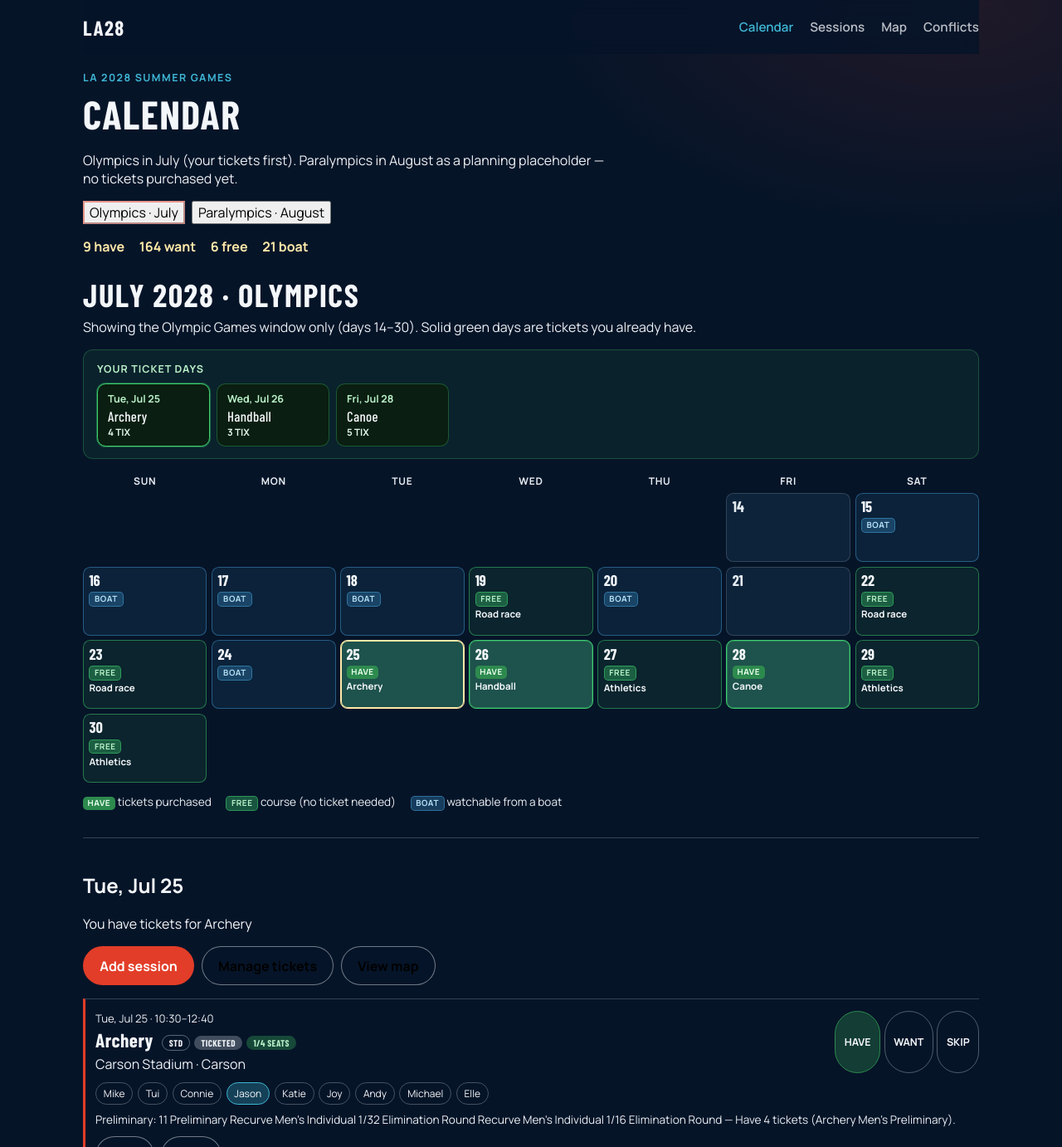
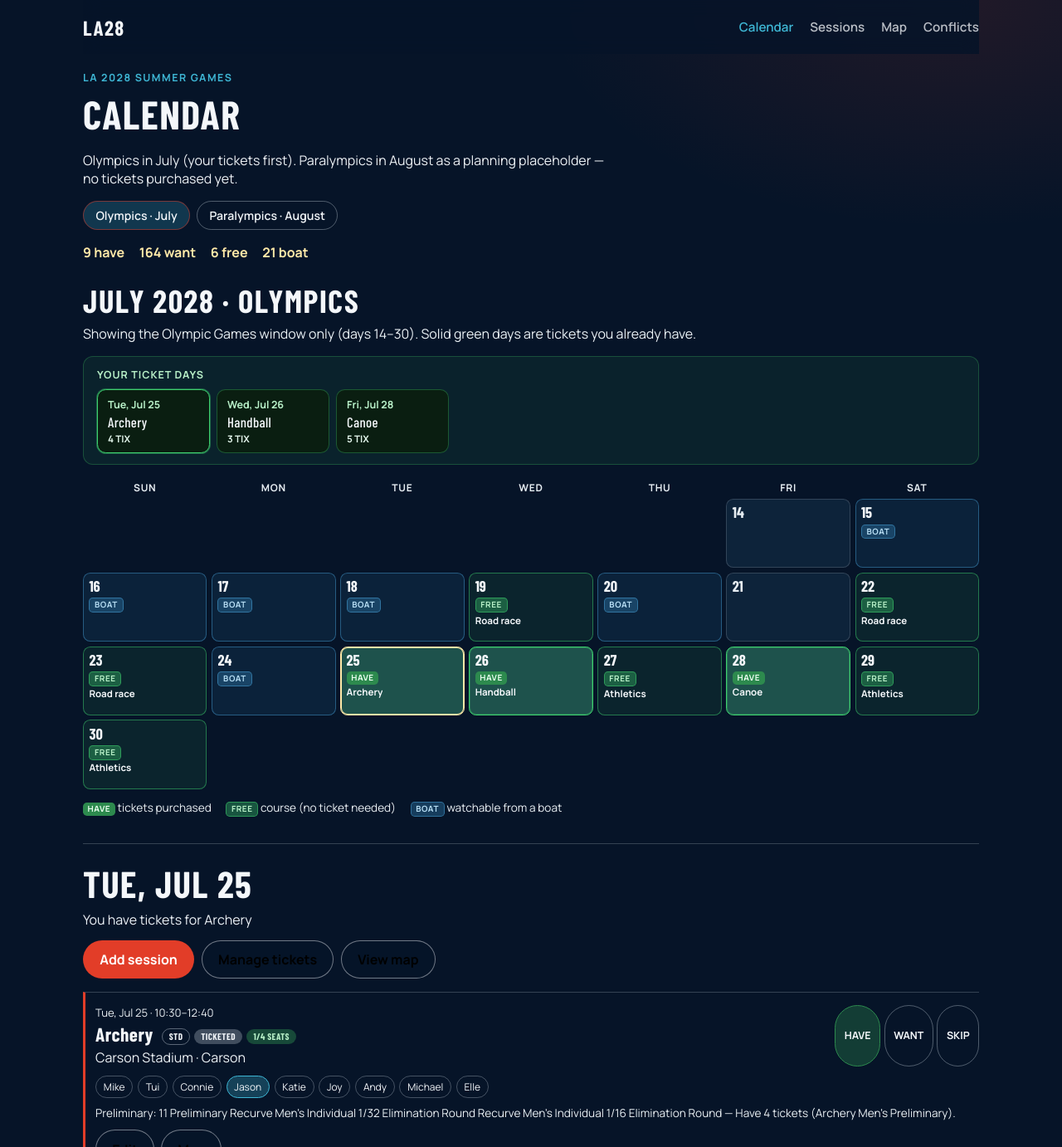
Before and after one commit to mikelee1991-del/olympics, a React (Vite) app: page / in a window 1280 px wide. Shown: the top 1382 px of the page at 83% size. Built offline with nearby package versions, Linux system fonts and the light colour scheme; a web font is replaced by a local one.

Commit message:
Restore planner chip and section-head CSS removed in #11
Re-add .filters, .chip, .section-head, and .empty rules used by
Calendar, Sessions, and Map. Drop unused @keyframes rise.

Co-authored-by: mikelee1991-del <mikelee1991-del@users.noreply.github.com>

```diff
--- a/src/App.css
+++ b/src/App.css
@@ -75,20 +75,48 @@
   border-color: var(--snow);
 }
 
-
-
-
-@keyframes rise {
-  from {
-    opacity: 0;
-    transform: translateY(14px);
-  }
-  to {
-    opacity: 1;
-    transform: translateY(0);
-  }
+.filters {
+  display: flex;
+  flex-wrap: wrap;
+  gap: 0.55rem;
+  margin: 1.4rem 0 1.2rem;
 }
 
+.chip {
+  border: 1px solid color-mix(in srgb, var(--fog) 35%, transparent);
+  background: transparent;
+  color: var(--snow);
+  border-radius: 999px;
+  padding: 0.45rem 0.9rem;
+  font-size: 0.88rem;
+  font-weight: 600;
+  cursor: pointer;
+}
+
+.chip.active,
+.chip:hover {
+  background: color-mix(in srgb, var(--ice) 22%, transparent);
+  border-color: color-mix(in srgb, var(--ice) 70%, white);
+}
+
+.section-head h2 {
+  margin: 0;
+  font-family: var(--font-display);
+  font-size: clamp(2rem, 4vw, 2.8rem);
+  font-weight: 700;
+  letter-spacing: 0.03em;
+  text-transform: uppercase;
+}
+
+.section-head p {
+  margin: 0.4rem 0 0;
+  color: color-mix(in srgb, var(--snow) 72%, var(--fog));
+}
+
+.empty {
+  margin: 1.5rem 0 0;
+  color: color-mix(in srgb, var(--snow) 70%, var(--fog));
+}
 
 @media (max-width: 720px) {
   .nav {
```
